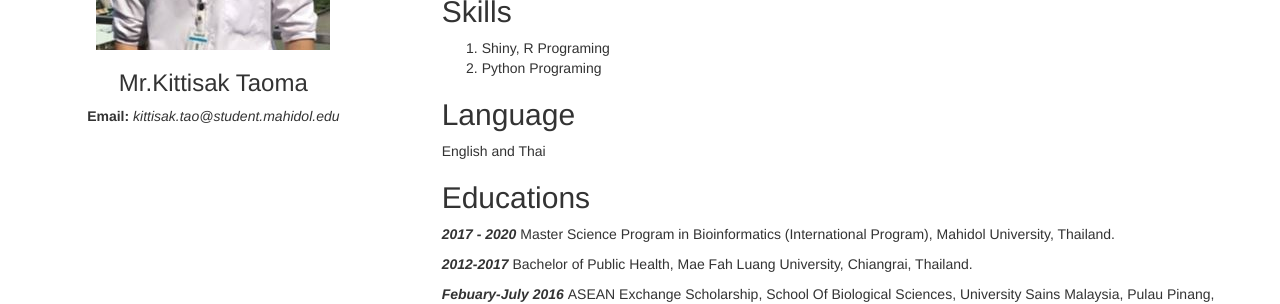
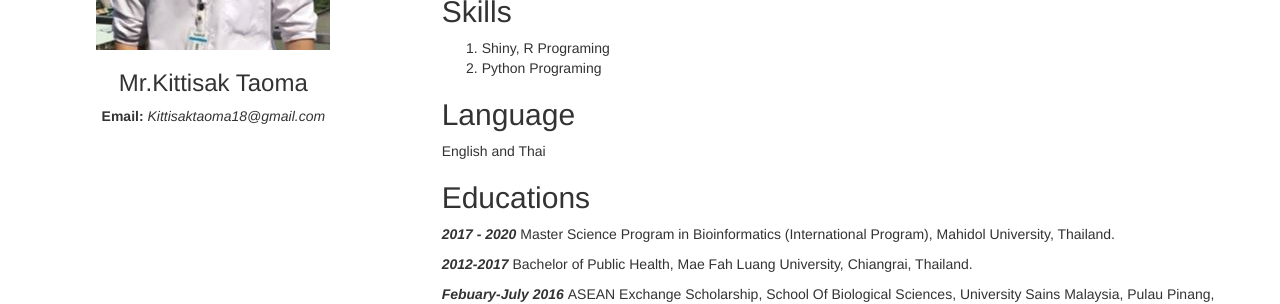
Before and after one commit to kittisaktaoma/yCV, a Jekyll site: the page built from index.md, in a window 1280 px wide. Shown: the part 272-576 px from the top of the page. Built offline with Jekyll 4.4.1, drawn with Linux system fonts in a browser that asks for light colours; nearby versions of some CDN libraries.

Commit message:
Update _config.yml

```diff
--- a/_config.yml
+++ b/_config.yml
@@ -4,8 +4,7 @@ baseurl: '/yCV'
 permalink: pretty
 
 # Social icons
-facebook: smilely.yean
 linkedin: kittisak-taoma-2b9973182
 github: kittisaktaoma
 twiiter: K_taoma
-Email: kittisak.tao@student.mahidol.edu
+Email: Kittisaktaoma18@gmail.com
```
